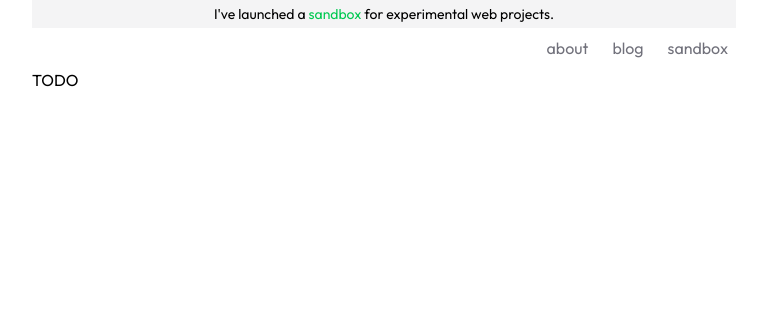
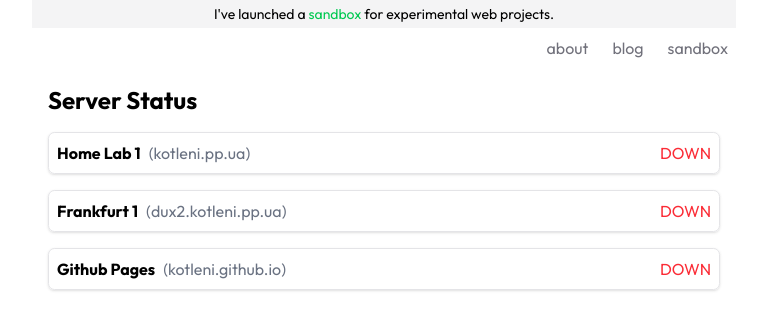
Before and after one commit to kotleni/kotleni.github.io, a Next.js app: page /status in a window 1280 px wide. Shown: the top 330 px of the page, without its empty margins (256-1014 px from the left). Built offline with nearby package versions, Linux system fonts and the light colour scheme; no server answers.

Commit message:
feat: impl servers ping

```diff
--- a/src/app/status/page.tsx
+++ b/src/app/status/page.tsx
@@ -1,3 +1,155 @@
+'use client';
+
+import {useEffect, useState, useMemo} from 'react';
+
+interface Server {
+    ip: string;
+    name: string;
+}
+
+interface ServerPingStatus {
+    ip: string;
+    delay: number | null; // null indicates a failed ping
+    isOnline: boolean;
+}
+
+const SERVERS: Server[] = [
+    {ip: 'kotleni.pp.ua', name: 'Home Lab 1'},
+    {ip: 'dux2.kotleni.pp.ua', name: 'Frankfurt 1'},
+    {ip: 'kotleni.github.io', name: 'Github Pages'},
+];
+
+/**
+ * Pings a web server to measure latency.
+ *
+ * @param url The URL to ping.
+ * @param timeout The timeout in milliseconds.
+ * @returns A promise that resolves with the latency in milliseconds, or null if the ping fails or times out.
+ */
+async function pingWebServer(
+    url: string,
+    timeout = 5000,
+): Promise<number | null> {
+    const controller = new AbortController();
+    const {signal} = controller;
+
+    const timeoutId = setTimeout(() => controller.abort(), timeout);
+
+    const startTime = performance.now();
+    try {
+        const response = await fetch(url, {
+            method: 'HEAD', // Use HEAD for a lightweight request
+            mode: 'no-cors',
+            signal,
+        });
+        const endTime = performance.now();
+        return endTime - startTime;
+    } catch (error) {
+        // Network errors or aborts will be caught here
+        return null;
+    } finally {
+        clearTimeout(timeoutId);
+    }
+}
+
+/**
+ * Fetches the status of all servers concurrently.
+ *
+ * @returns A promise that resolves with an array of server ping statuses.
+ */
+async function fetchAllPings(): Promise<ServerPingStatus[]> {
+    const pingPromises = SERVERS.map(async server => {
+        const delay = await pingWebServer(`http://${server.ip}`);
+        return {
+            ip: server.ip,
+            delay,
+            isOnline: delay !== null,
+        };
+    });
+
+    return Promise.all(pingPromises);
+}
+
+function useServerPings(refreshInterval: number) {
+    const [statuses, setStatuses] = useState<Record<string, ServerPingStatus>>(
+        {},
+    );
+    const [isLoading, setIsLoading] = useState(true);
+
+    useEffect(() => {
+        const fetchAndUpdate = async () => {
+            setIsLoading(true);
+            const pings = await fetchAllPings();
+            const newStatuses = pings.reduce(
+                (acc, status) => {
+                    acc[status.ip] = status;
+                    return acc;
+                },
+                {} as Record<string, ServerPingStatus>,
+            );
+            setStatuses(newStatuses);
+            setIsLoading(false);
+        };
+
+        fetchAndUpdate();
+
+        const intervalId = setInterval(fetchAndUpdate, refreshInterval);
+        return () => clearInterval(intervalId);
+    }, [refreshInterval]);
+
+    return {statuses, isLoading};
+}
+
+function ServerStatus({
+    server,
+    status,
+    isLoading,
+}: {
+    server: Server;
+    status?: ServerPingStatus;
+    isLoading: boolean;
+}) {
+    const statusText = useMemo(() => {
+        if (isLoading) return 'Pinging...';
+        if (!status || !status.isOnline)
+            return <span className="text-red-500">DOWN</span>;
+        return <span className="text-green-500">ONLINE</span>;
+    }, [isLoading, status]);
+
+    const delayText = useMemo(() => {
+        if (isLoading || !status || !status.isOnline) return null;
+        return `- ${status.delay?.toFixed(2)} ms`;
+    }, [isLoading, status]);
+
+    return (
+        <div className="p-2 border rounded-sm shadow-sm flex justify-between items-center">
+            <div>
+                <span className="font-bold">{server.name}</span>
+                <span className="text-gray-500 ml-2">({server.ip})</span>
+            </div>
+            <div>
+                {statusText} {delayText}
+            </div>
+        </div>
+    );
+}
+
 export default function StatusPage() {
-    return <>TODO</>;
+    const {statuses, isLoading} = useServerPings(10000);
+
+    return (
+        <div className="p-4">
+            <h1 className="text-2xl font-bold mb-4">Server Status</h1>
+            <div className="flex flex-col gap-4">
+                {SERVERS.map(server => (
+                    <ServerStatus
+                        key={server.ip}
+                        server={server}
+                        status={statuses[server.ip]}
+                        isLoading={isLoading && !statuses[server.ip]}
+                    />
+                ))}
+            </div>
+        </div>
+    );
 }
```
